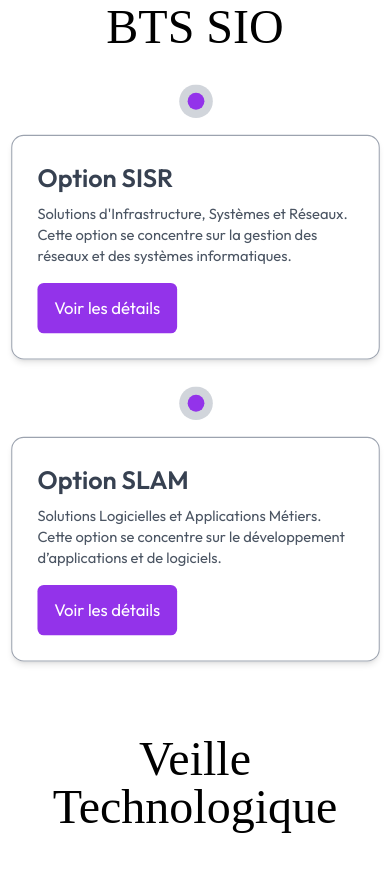
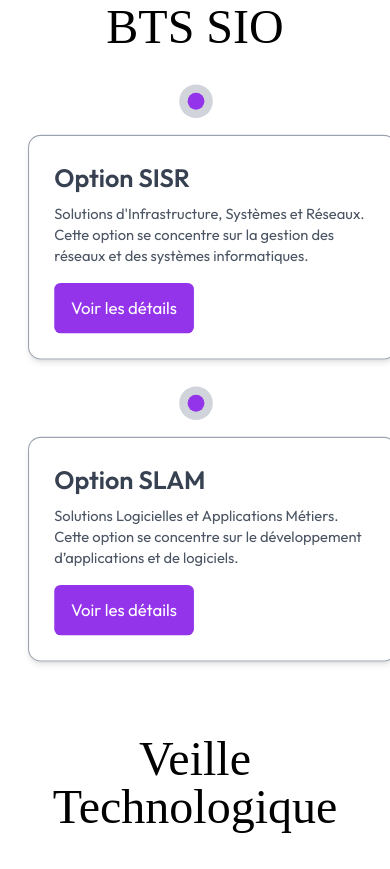
Before and after one commit to samaholicc/ReactPortfolio, a React (Vite) app: page / in a window 390 px wide. Shown: the part 4920-5789 px from the top of the page. Built offline with nearby package versions, Linux system fonts and the light colour scheme; a web font is replaced by a local one.

Commit message:
revision

```diff
--- a/src/components/Education.jsx
+++ b/src/components/Education.jsx
@@ -67,9 +67,9 @@ const Education = () => {
               <div
   className={`w-full md:w-[40%] p-6 border border-gray-400 rounded-xl shadow-md hover:shadow-lg hover:-translate-y-1 duration-500 ${
     index % 2 === 0
-                    ? "md:ml-8 text-left"
+      ? "md:ml-8 text-left" // This will apply margin-left for even index
       : "md:mr-8 text-left md:text-right"
-                }`}
+  } ml-8`} // Added the ml-8 class here to apply margin-left 2rem
 >
   <h3 className="text-2xl font-semibold text-gray-700 dark:text-white">
     {edu.institution}
@@ -91,6 +91,7 @@ const Education = () => {
     Voir les détails
   </button>
 </div>
+
             </motion.div>
           ))}
         </div>
```
Lines whose indentation alone changed are shown as unchanged.
